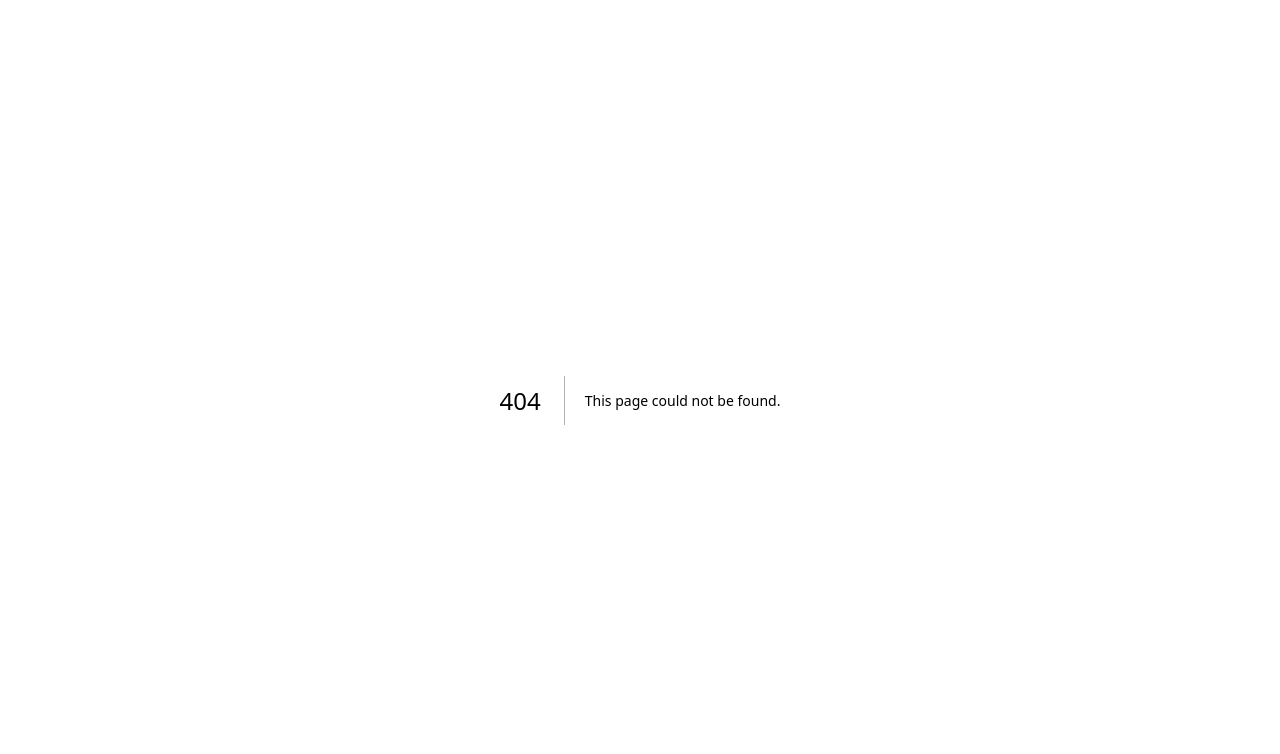
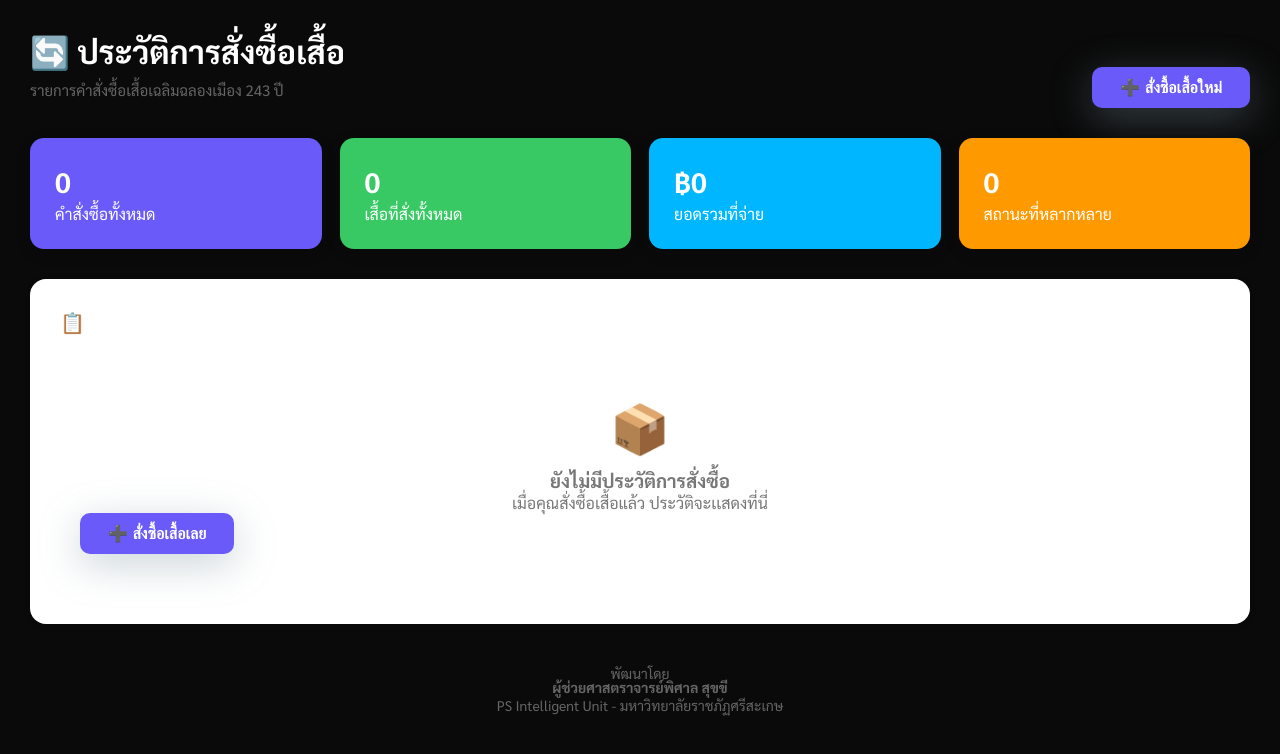
Before and after one commit to sompong47/sisaket_charity, a Next.js app: page /orders in a window 1280 px wide. Before the commit this address had no page. Shown: the top 754 px of the page. Built offline with nearby package versions, Linux system fonts and the light colour scheme.

Commit message:
Shirt order history

```diff
--- /dev/null
+++ b/src/app/orders/orders.css
@@ -0,0 +1,122 @@
+@import url("https://fonts.googleapis.com/css2?family=Sarabun:wght@300;400;600;700&display=swap");
+
+body {
+  font-family: "Sarabun", sans-serif;
+}
+
+.orders-container {
+  padding: 30px;
+  max-width: 1300px;
+  margin: auto;
+}
+
+/* Header */
+.orders-header {
+  display: flex;
+  flex-direction: column;
+  gap: 8px;
+  margin-bottom: 30px;
+}
+
+.subtitle {
+  color: #666;
+  font-size: 15px;
+}
+
+.top-button {
+  align-self: flex-end;
+  margin-top: -40px;
+}
+
+/* Summary Cards */
+.summary-cards {
+  display: grid;
+  grid-template-columns: repeat(4, 1fr);
+  gap: 18px;
+  margin-bottom: 30px;
+}
+
+.card {
+  padding: 25px;
+  border-radius: 14px;
+  color: white;
+  text-align: left;
+  box-shadow: 0 4px 18px rgba(0,0,0,0.08);
+}
+
+.card h2 {
+  font-size: 28px;
+  margin-bottom: 4px;
+}
+
+.card.purple { background: #6a5af9; }
+.card.green { background: #38c964; }
+.card.blue  { background: #00b7ff; }
+.card.orange{ background: #ff9900; }
+
+/* Order Section */
+.orders-list {
+  background: white;
+  padding: 30px;
+  border-radius: 16px;
+  box-shadow: 0 2px 10px rgba(0,0,0,0.05);
+}
+
+.list-title {
+  font-size: 20px;
+  margin-bottom: 20px;
+  font-weight: 600;
+}
+
+.no-orders-box {
+  text-align: center;
+  padding: 40px 20px;
+  color: #777;
+}
+
+.no-orders-icon {
+  font-size: 48px;
+  margin-bottom: 10px;
+}
+
+/* Buttons */
+.btn-primary {
+  background: #6a5af9;
+  padding: 11px 28px;
+  border-radius: 10px;
+  border: none;
+  font-size: 16px;
+  color: white;
+  cursor: pointer;
+  transition: 0.2s;
+}
+
+.btn-primary:hover {
+  opacity: 0.9;
+}
+
+/* Footer */
+.footer {
+  text-align: center;
+  margin-top: 40px;
+  font-size: 14px;
+  color: #666;
+}
+
+.dev-name {
+  font-weight: 700;
+  margin-top: -4px;
+}
+
+/* Responsive */
+@media (max-width: 900px) {
+  .summary-cards {
+    grid-template-columns: repeat(2, 1fr);
+  }
+}
+
+@media (max-width: 600px) {
+  .summary-cards {
+    grid-template-columns: 1fr;
+  }
+}
--- /dev/null
+++ b/src/app/orders/page.tsx
@@ -0,0 +1,61 @@
+"use client";
+import "./orders.css";
+
+export default function OrdersPage() {
+  return (
+    <div className="orders-container">
+
+      <header className="orders-header">
+        <h1>🔄 ประวัติการสั่งซื้อเสื้อ</h1>
+        <p className="subtitle">รายการคำสั่งซื้อเสื้อเฉลิมฉลองเมือง 243 ปี</p>
+
+        <button className="btn-primary top-button">
+          ➕ สั่งซื้อเสื้อใหม่
+        </button>
+      </header>
+
+      {/* การ์ดสรุป 4 ช่อง */}
+      <section className="summary-cards">
+
+        <div className="card purple">
+          <h2>0</h2>
+          <p>คำสั่งซื้อทั้งหมด</p>
+        </div>
+
+        <div className="card green">
+          <h2>0</h2>
+          <p>เสื้อที่สั่งทั้งหมด</p>
+        </div>
+
+        <div className="card blue">
+          <h2>฿0</h2>
+          <p>ยอดรวมที่จ่าย</p>
+        </div>
+
+        <div className="card orange">
+          <h2>0</h2>
+          <p>สถานะที่หลากหลาย</p>
+        </div>
+      </section>
+
+      {/* รายการคำสั่งซื้อ */}
+      <section className="orders-list">
+        <h2 className="list-title">📋 รายการคำสั่งซื้อ</h2>
+
+        <div className="no-orders-box">
+          <div className="no-orders-icon">📦</div>
+          <h3>ยังไม่มีประวัติการสั่งซื้อ</h3>
+          <p>เมื่อคุณสั่งซื้อเสื้อแล้ว ประวัติจะเเสดงที่นี่</p>
+          <button className="btn-primary">➕ สั่งซื้อเสื้อเลย</button>
+        </div>
+      </section>
+
+      <footer className="footer">
+        <p>พัฒนาโดย</p>
+        <p className="dev-name">ผู้ช่วยศาสตราจารย์พิศาล สุขขี</p>
+        <p>PS Intelligent Unit - มหาวิทยาลัยราชภัฏศรีสะเกษ</p>
+      </footer>
+
+    </div>
+  );
+}
```
